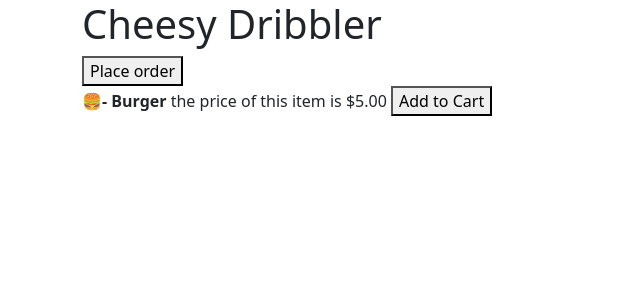
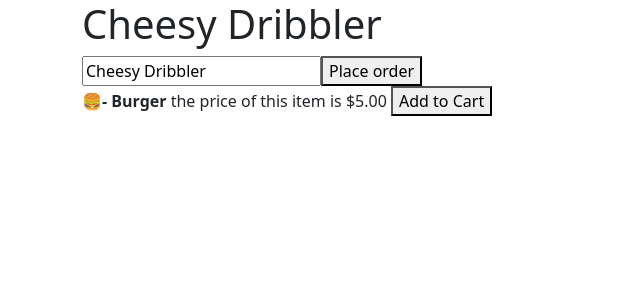
Before and after one commit to alice-njoroge/Vue3-compositions-API, a Vue app: page / in a window 1280 px wide. Shown: the top 300 px of the page, without its empty margins (0-640 px from the left). Built offline with nearby package versions, Linux system fonts and the light colour scheme.

Commit message:
using watch in options API

```diff
--- a/src/App.vue
+++ b/src/App.vue
@@ -1,14 +1,21 @@
 <script>
 import YummyMeal from "@/components/YummyMeal.vue";
+import {ref} from "vue";
 export default {
   components: {YummyMeal},
   setup() {
-    const name = "Cheesy Dribbler";
+    const name = ref("Cheesy Dribbler");
     const placeOrder = () => alert('your order has been placed!')
     const addItem = (item) => alert(`adding ${item} to cart`)
 
     return {name, placeOrder, addItem}
 
+  },
+  watch: {
+    name(oldVal, newVal) {
+      console.log(newVal, oldVal)
+
+    }
   }
 }
 
@@ -17,9 +24,10 @@ export default {
 <template>
 
   <div class="container">
-    <h1>{{name}}</h1>
-    <button @click="placeOrder" > Place order</button>
-    <YummyMeal name="Burger" @addToCart="addItem" :price="5" />
+    <h1>{{ name }}</h1>
+    <input v-model="name">
+    <button @click="placeOrder"> Place order</button>
+    <YummyMeal name="Burger" @addToCart="addItem" :price="5"/>
 
   </div>
 
```
